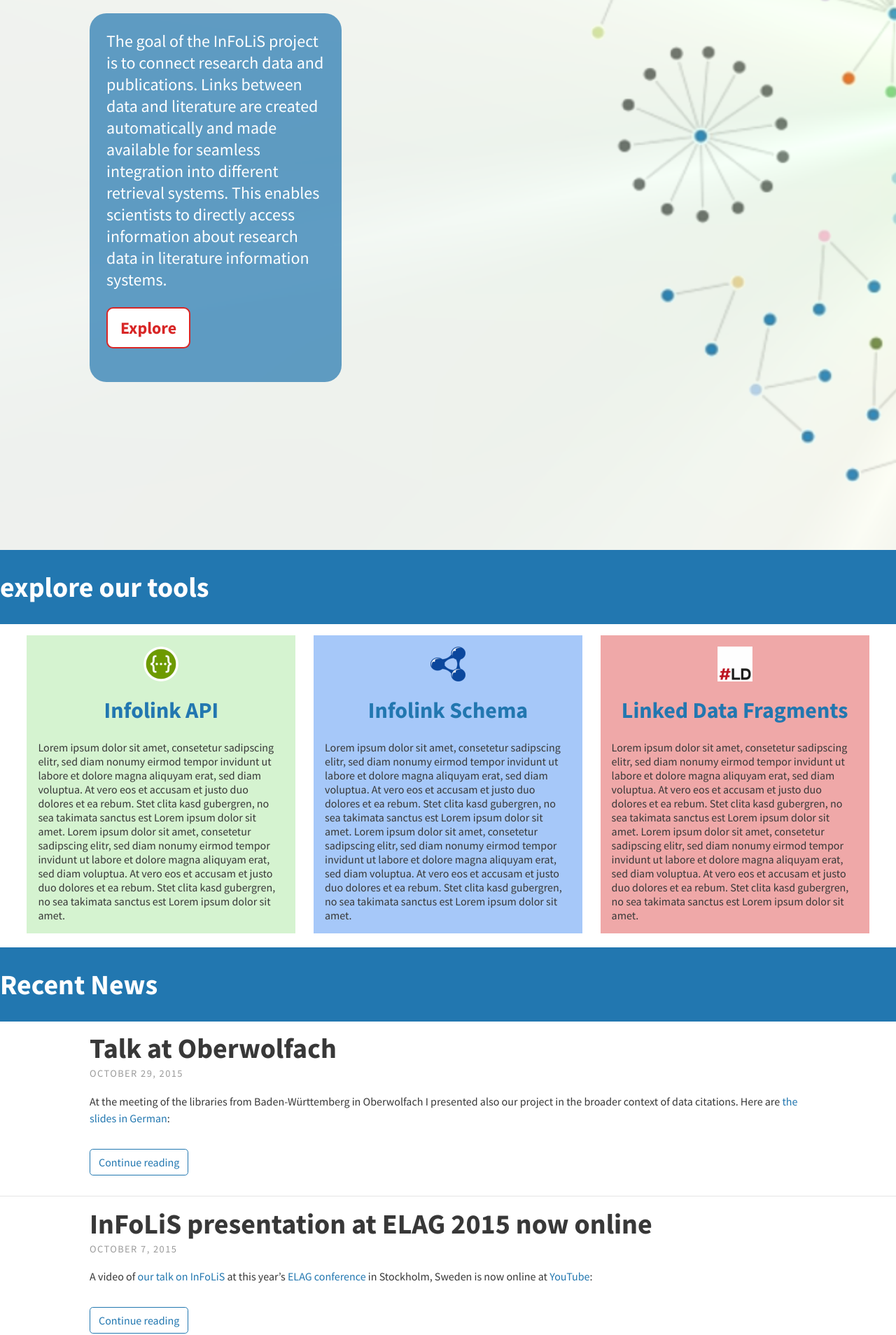
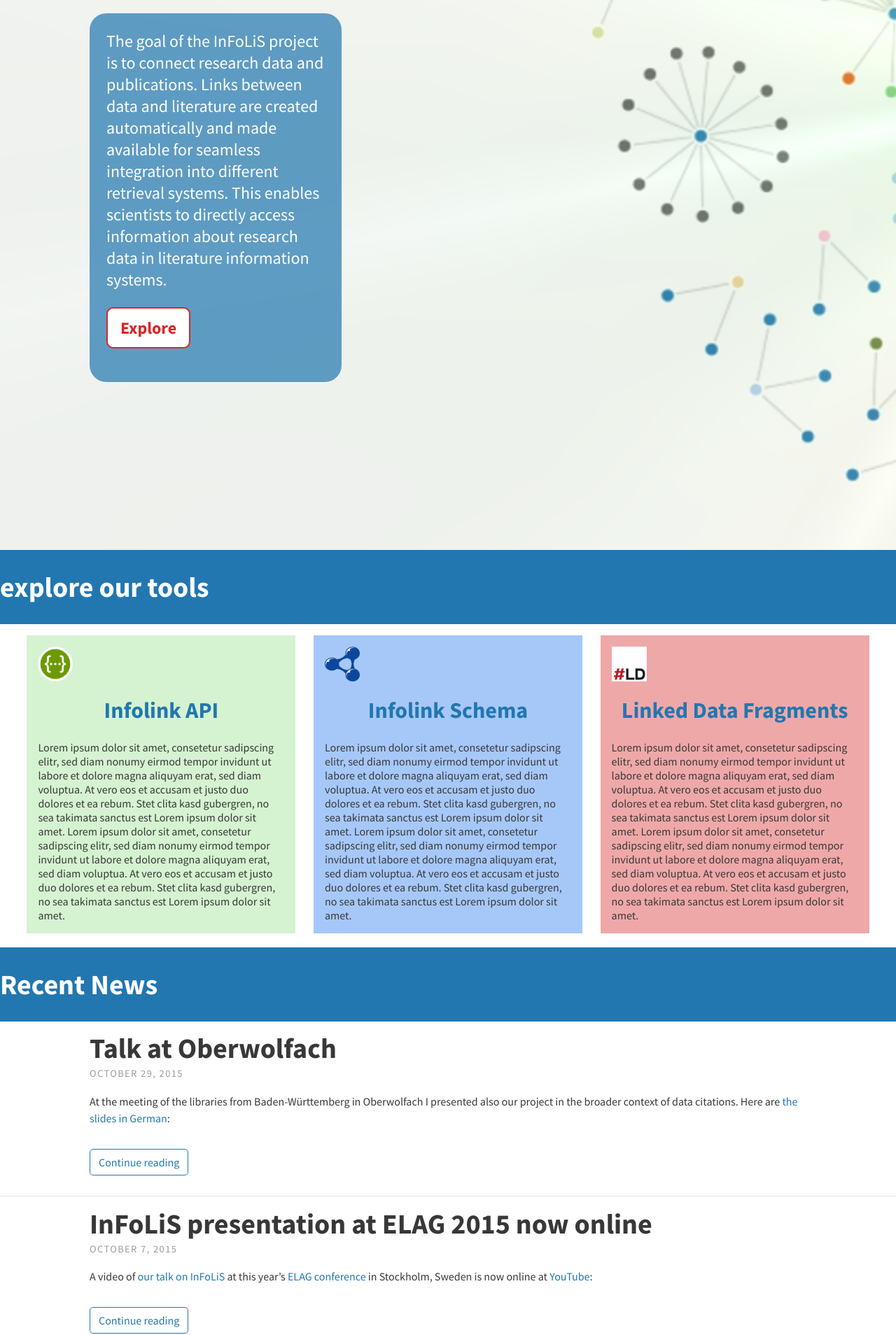
Before and after one commit to kba/letschm.github.io, a Jekyll site: the page built from index.html, in a window 1280 px wide. Shown: the part 607-2515 px from the top of the page at 70% size. Built offline with Jekyll 4.4.1, drawn with Linux system fonts in a browser that asks for light colours; nearby versions of some CDN libraries; the list of posts is cut into pages by our own code.

Commit message:
Update main.scss

```diff
--- a/css/main.scss
+++ b/css/main.scss
@@ -32,7 +32,7 @@
 
 .goal {
 background: #96e089;
-width: 20em;
+width: 50%;
 height: 100%;
 display: inline-block;
 }
@@ -93,7 +93,7 @@
 //border: 1px solid white;
 }
 .image {
-margin: auto;
+//margin: auto;
 width: 50px;
 height: 50px;
 padding: auto;
```
